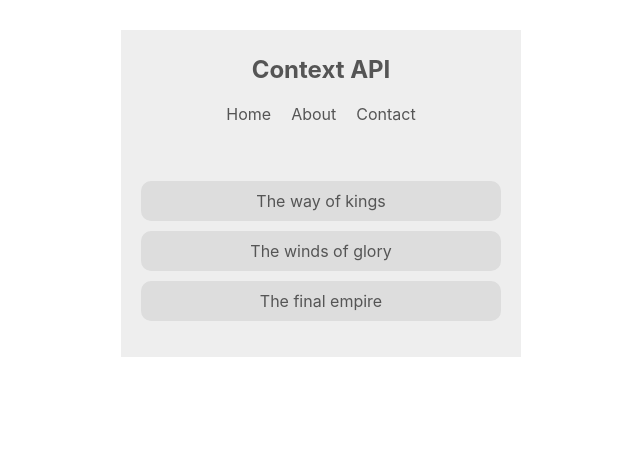
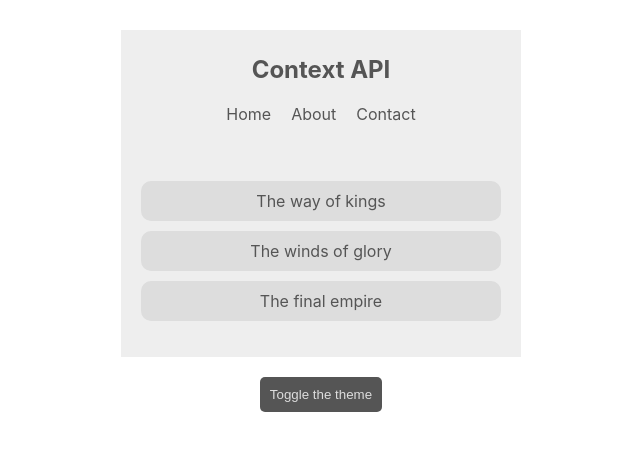
Before and after one commit to VisheshSingh/ContextApp, a React (Create React App) app: page / in a window 1280 px wide. Shown: the top 450 px of the page, without its empty margins (319-959 px from the left). Built offline with nearby package versions, Linux system fonts and the light colour scheme.

Commit message:
updating context data

```diff
--- a/src/App.js
+++ b/src/App.js
@@ -2,6 +2,7 @@ import React from 'react';
 import Navbar from './components/Navbar';
 import BookList from './components/BookList';
 import ThemeContextProvider from './contexts/ThemeContext';
+import ToggleTheme from './components/ToggleTheme';
 
 function App() {
   return (
@@ -9,6 +10,7 @@ function App() {
       <ThemeContextProvider>
         <Navbar />
         <BookList />
+        <ToggleTheme />
       </ThemeContextProvider>
     </div>
   );
--- /dev/null
+++ b/src/components/ToggleTheme.js
@@ -0,0 +1,28 @@
+import React, { Component } from 'react';
+import { ThemeContext } from '../contexts/ThemeContext.js';
+
+export class ToggleTheme extends Component {
+  static contextType = ThemeContext;
+  render() {
+    const { toggleTheme, isLightTheme, light, dark } = this.context;
+    const theme = isLightTheme ? dark : light;
+    return (
+      <div>
+        <button
+          onClick={toggleTheme}
+          style={{
+            background: theme.bg,
+            color: theme.syntax,
+            border: 'none',
+            padding: '10px',
+            borderRadius: '5px'
+          }}
+        >
+          Toggle the theme
+        </button>
+      </div>
+    );
+  }
+}
+
+export default ToggleTheme;
--- a/src/contexts/ThemeContext.js
+++ b/src/contexts/ThemeContext.js
@@ -8,9 +8,14 @@ class ThemeContextProvider extends Component {
     light: { syntax: '#555', ui: '#ddd', bg: '#eee' },
     dark: { syntax: '#ddd', ui: '#333', bg: '#555' }
   };
+  toggleTheme = () => {
+    this.setState({
+      isLightTheme: !this.state.isLightTheme
+    })
+  }
   render() {
     return (
-      <ThemeContext.Provider value={{ ...this.state }}>
+      <ThemeContext.Provider value={{ ...this.state, toggleTheme: this.toggleTheme }}>
         {this.props.children}
       </ThemeContext.Provider>
     );
```
